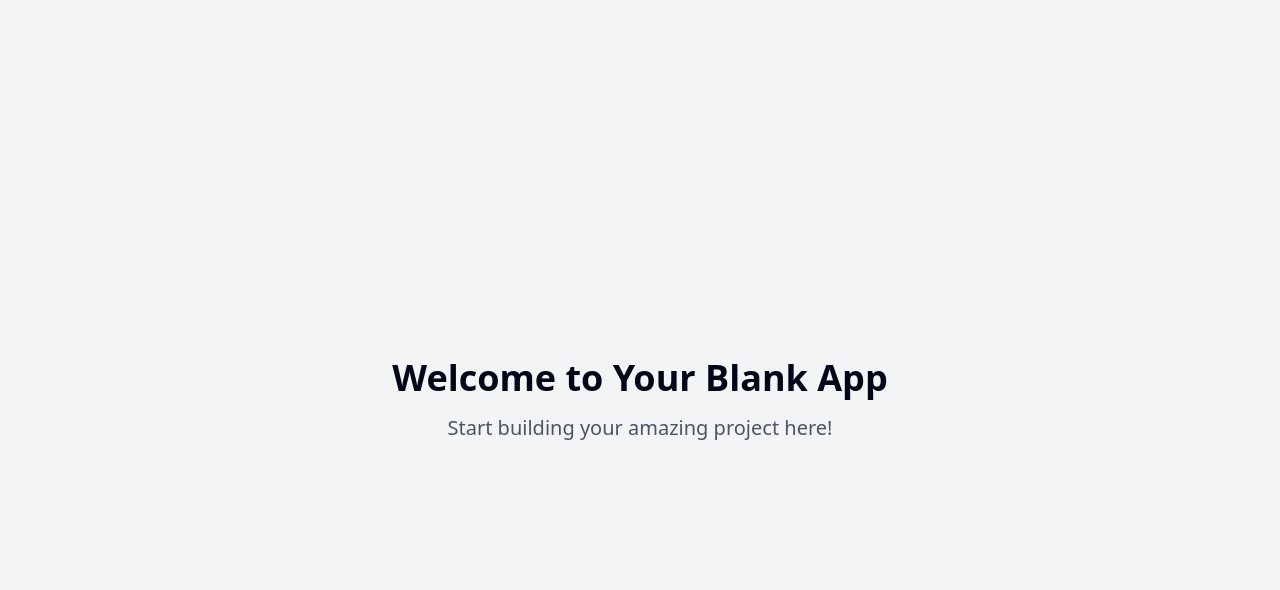
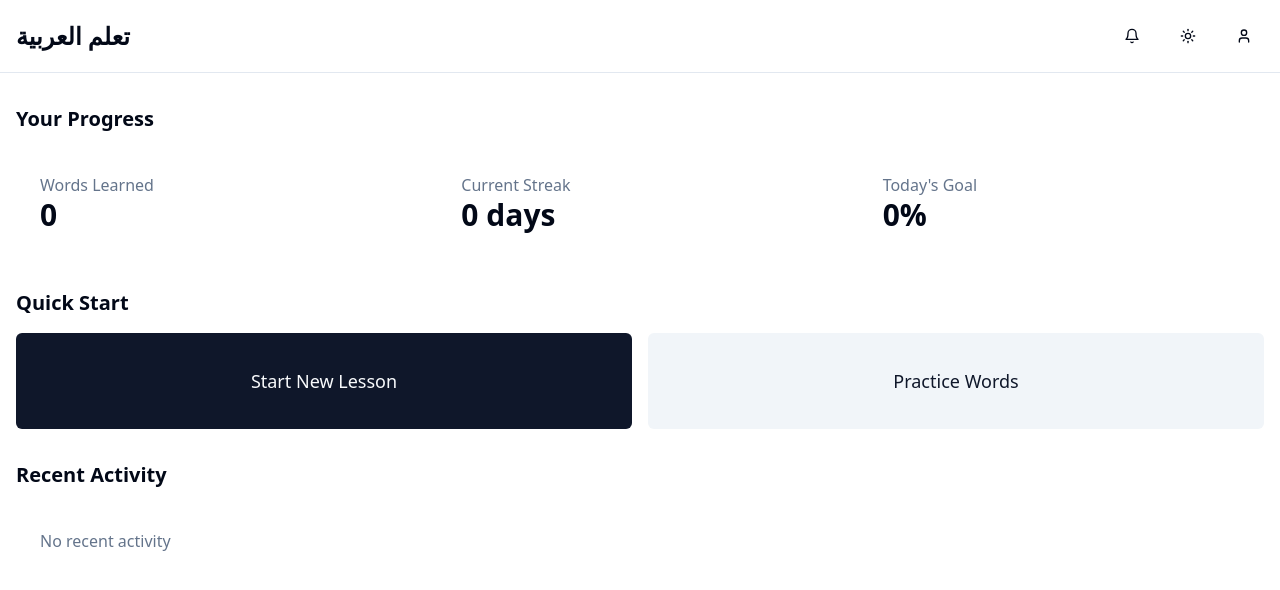
Before and after one commit to AsmaEman/vocabulary-learner, a React (Vite) app: page / in a window 1280 px wide. Shown: the top 590 px of the page. Built offline with nearby package versions, Linux system fonts and the light colour scheme.

Commit message:
Continue React development
This commit continues the development of the React application.  No specific features or bug fixes are included in this commit.

```diff
--- a/src/pages/Index.tsx
+++ b/src/pages/Index.tsx
@@ -1,12 +1,89 @@
-// Update this page (the content is just a fallback if you fail to update the page)
+
+import { Button } from "@/components/ui/button";
+import { Bell, Moon, Sun, User } from "lucide-react";
+import { useToast } from "@/hooks/use-toast";
 
 const Index = () => {
+  const { toast } = useToast();
+
   return (
-    <div className="min-h-screen flex items-center justify-center bg-gray-100">
-      <div className="text-center">
-        <h1 className="text-4xl font-bold mb-4">Welcome to Your Blank App</h1>
-        <p className="text-xl text-gray-600">Start building your amazing project here!</p>
-      </div>
+    <div className="min-h-screen bg-background">
+      {/* Header */}
+      <header className="border-b">
+        <div className="container mx-auto px-4 py-4">
+          <div className="flex items-center justify-between">
+            <h1 className="text-2xl font-bold">تعلم العربية</h1>
+
+            <div className="flex items-center gap-4">
+              <Button variant="ghost" size="icon">
+                <Bell className="h-5 w-5" />
+              </Button>
+              <Button variant="ghost" size="icon">
+                <Sun className="h-5 w-5" />
+              </Button>
+              <Button variant="ghost" size="icon">
+                <User className="h-5 w-5" />
+              </Button>
+            </div>
+          </div>
+        </div>
+      </header>
+
+      {/* Main Content */}
+      <main className="container mx-auto px-4 py-8">
+        {/* Progress Overview */}
+        <section className="mb-8">
+          <h2 className="text-xl font-semibold mb-4">Your Progress</h2>
+          <div className="grid grid-cols-1 md:grid-cols-3 gap-4">
+            <div className="p-6 rounded-lg bg-card">
+              <h3 className="font-medium text-muted-foreground">Words Learned</h3>
+              <p className="text-3xl font-bold">0</p>
+            </div>
+            <div className="p-6 rounded-lg bg-card">
+              <h3 className="font-medium text-muted-foreground">Current Streak</h3>
+              <p className="text-3xl font-bold">0 days</p>
+            </div>
+            <div className="p-6 rounded-lg bg-card">
+              <h3 className="font-medium text-muted-foreground">Today's Goal</h3>
+              <p className="text-3xl font-bold">0%</p>
+            </div>
+          </div>
+        </section>
+
+        {/* Quick Start Section */}
+        <section className="mb-8">
+          <h2 className="text-xl font-semibold mb-4">Quick Start</h2>
+          <div className="grid grid-cols-1 md:grid-cols-2 gap-4">
+            <Button
+              className="h-24 text-lg"
+              onClick={() => toast({
+                title: "Coming Soon",
+                description: "This feature will be available soon!",
+              })}
+            >
+              Start New Lesson
+            </Button>
+            <Button
+              variant="secondary"
+              className="h-24 text-lg"
+              onClick={() => toast({
+                title: "Coming Soon",
+                description: "This feature will be available soon!",
+              })}
+            >
+              Practice Words
+            </Button>
+          </div>
+        </section>
+
+        {/* Recent Activity */}
+        <section>
+          <h2 className="text-xl font-semibold mb-4">Recent Activity</h2>
+          <div className="rounded-lg bg-card p-6">
+            <p className="text-muted-foreground">No recent activity</p>
+          </div>
+        </section>
+      </main>
     </div>
   );
 };
```
